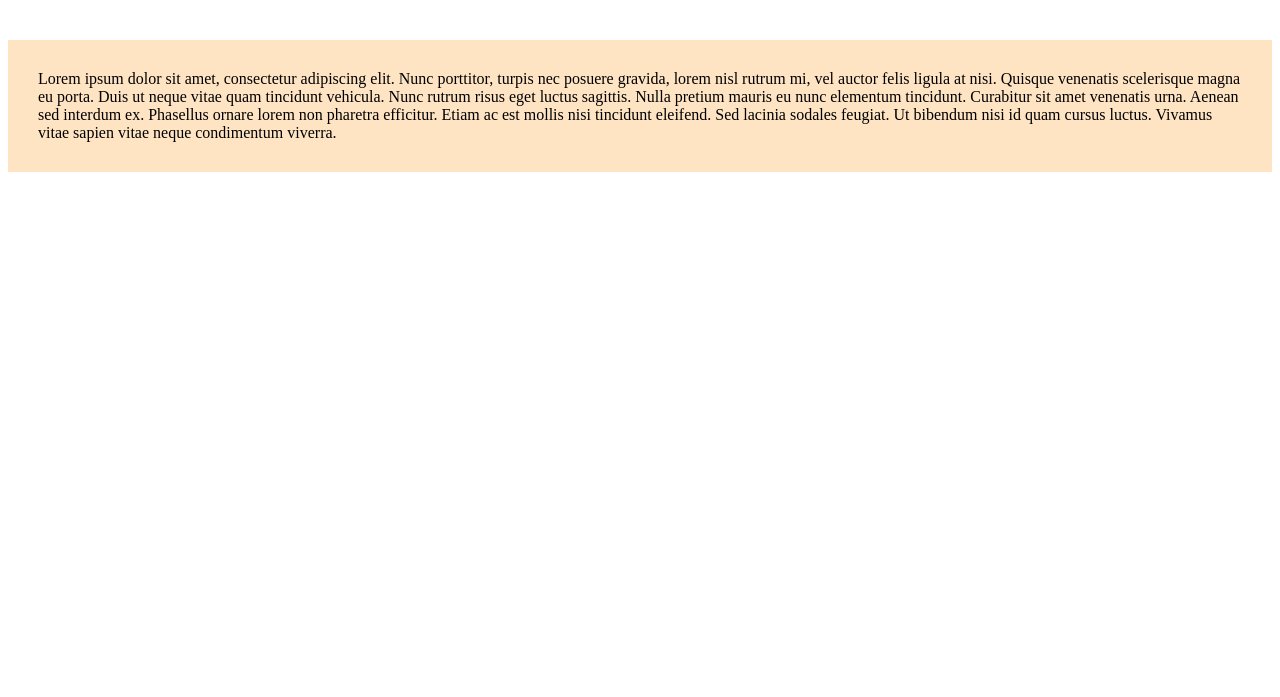
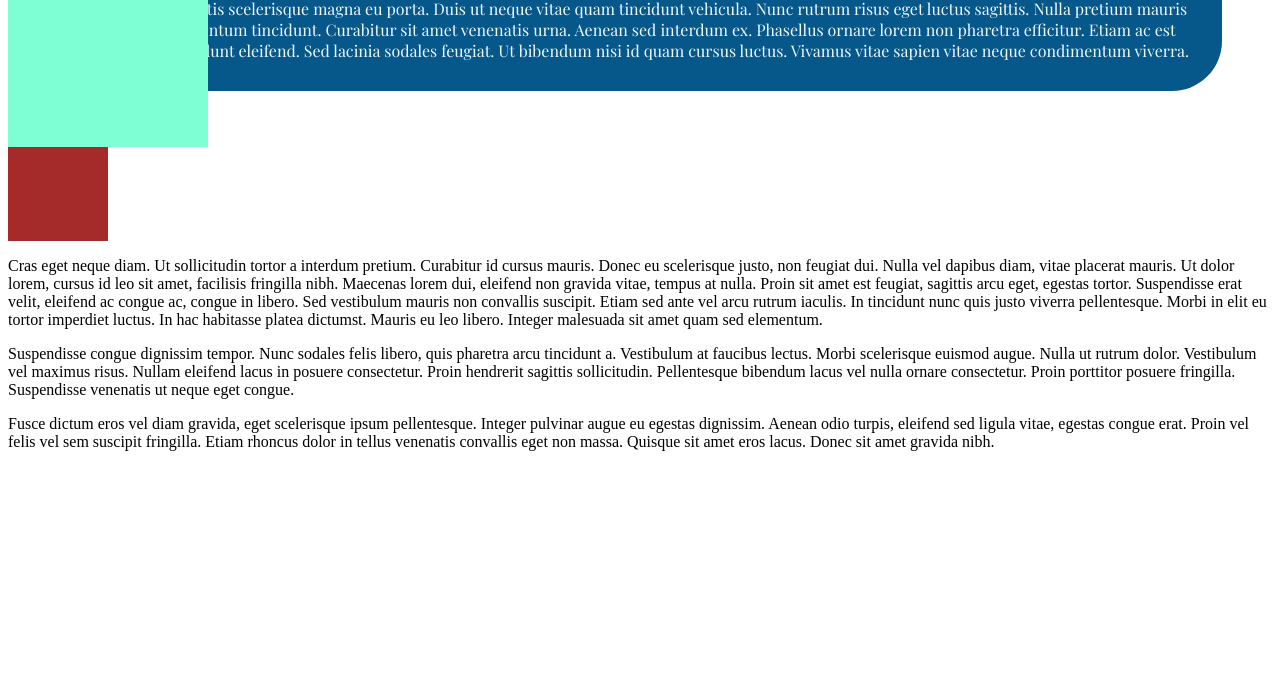
Before and after one commit to DineshHewage/CSS_functions, a plain HTML site: page index.html in a window 1280 px wide. Shown: the part 103-800 px from the top of the page. Drawn offline with nearby package versions, Linux system fonts and the light colour scheme; a web font is replaced by a local one.

Commit message:
position changers

```diff
--- a/index.html
+++ b/index.html
@@ -7,7 +7,6 @@
     <link rel="stylesheet" href="style.css">
 </head>
 <body>
-    <h1>This is h1 tags</h1>
     <p id="p1">
         Lorem ipsum dolor sit amet, consectetur adipiscing elit. Nunc porttitor,
         turpis nec posuere gravida, lorem nisl rutrum mi, vel auctor felis ligula at nisi.
@@ -17,5 +16,34 @@
         Sed lacinia sodales feugiat. Ut bibendum nisi id quam cursus luctus. Vivamus vitae sapien vitae neque condimentum viverra.
     </p>
 
+    <div class="box_1"></div>
+
+    <div class="box_2"></div>
+
+    </p>
+        Cras eget neque diam. Ut sollicitudin tortor a interdum pretium. Curabitur id cursus mauris.
+         Donec eu scelerisque justo, non feugiat dui. Nulla vel dapibus diam, vitae placerat mauris.
+         Ut dolor lorem, cursus id leo sit amet, facilisis fringilla nibh. Maecenas lorem dui, eleifend non gravida vitae, tempus at nulla.
+         Proin sit amet est feugiat, sagittis arcu eget, egestas tortor. Suspendisse erat velit, eleifend ac congue ac, congue in libero.
+         Sed vestibulum mauris non convallis suscipit. Etiam sed ante vel arcu rutrum iaculis.
+         In tincidunt nunc quis justo viverra pellentesque. Morbi in elit eu tortor imperdiet luctus. In hac habitasse platea dictumst.
+         Mauris eu leo libero. Integer malesuada sit amet quam sed elementum.
+    <p>
+
+    </p>
+        Suspendisse congue dignissim tempor.
+        Nunc sodales felis libero, quis pharetra arcu tincidunt a. Vestibulum at faucibus lectus.
+        Morbi scelerisque euismod augue. Nulla ut rutrum dolor. Vestibulum vel maximus risus.
+        Nullam eleifend lacus in posuere consectetur. Proin hendrerit sagittis sollicitudin.
+        Pellentesque bibendum lacus vel nulla ornare consectetur. Proin porttitor posuere fringilla.
+        Suspendisse venenatis ut neque eget congue.
+    <p>
+
+    <P>
+        Fusce dictum eros vel diam gravida, eget scelerisque ipsum pellentesque.
+        Integer pulvinar augue eu egestas dignissim. Aenean odio turpis, eleifend sed ligula vitae, egestas congue erat.
+        Proin vel felis vel sem suscipit fringilla. Etiam rhoncus dolor in tellus venenatis convallis eget non massa.
+        Quisque sit amet eros lacus. Donec sit amet gravida nibh.
+    </P>
 </body>
 </html>
--- a/style.css
+++ b/style.css
@@ -1,15 +1,25 @@
 @import url('https://fonts.googleapis.com/css2?family=Playfair+Display:ital,wght@0,400..900;1,400..900&display=swap');
-h1{
+#p1{
     text-align: center;
     color: aliceblue;
     background-color: #07588a;
     margin: 50px;
     font-family: "Playfair Display", serif;
     text-decoration: double;
+    border-radius: 50px;
+    padding: 30px;
 }
 
-#p1{
-        background-color: bisque;
-        border: 50px;
-        padding: 30px;
+.box_1{
+    background-color: brown;
+    width: 100px;
+    height: 100px;
 }
+
+.box_2{
+    background-color: aquamarine;
+    width: 200px;
+    height: 200px;
+    position: absolute;
+    top: 50px;
+}
```
